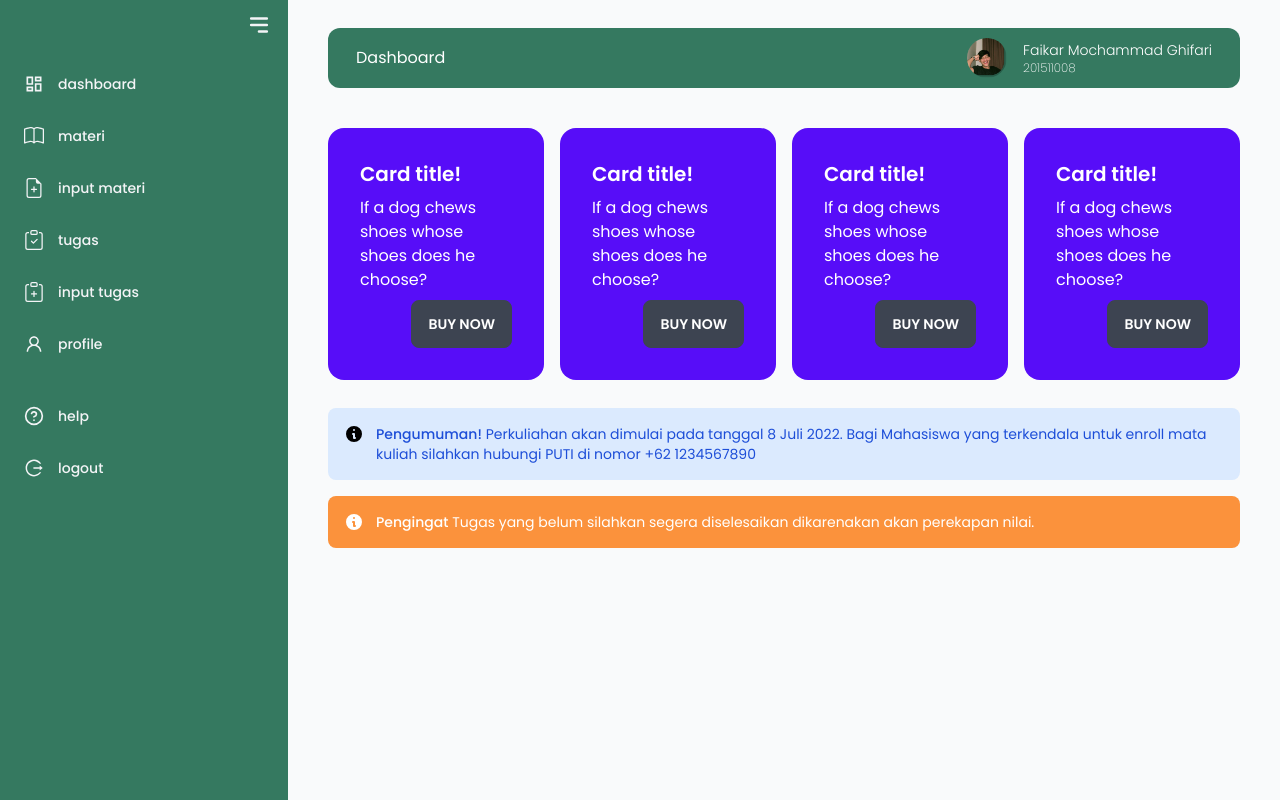
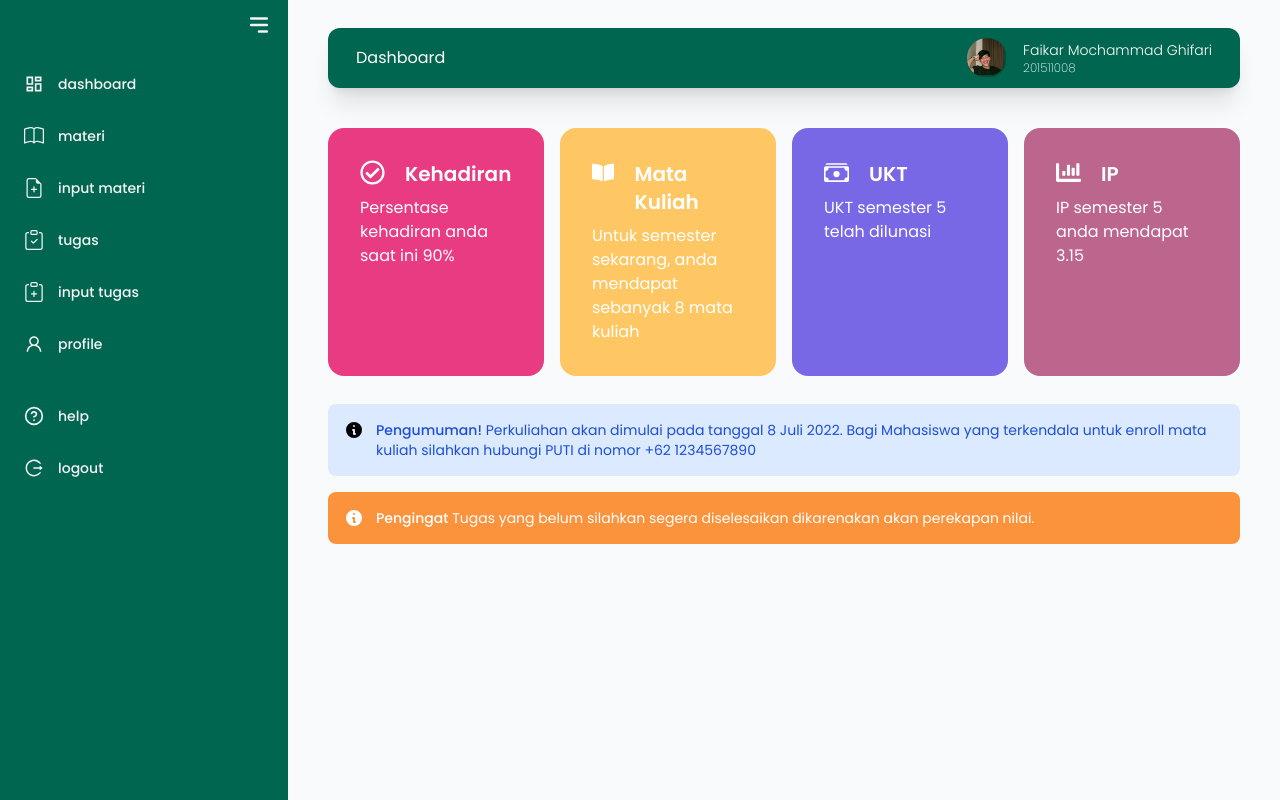
Before and after one commit to faikarmghfr/Leplace-Web, a React (Vite) app in the folder FrontEnd/leplace-webApp/: page / in a window 1280 px wide. Built offline with nearby package versions, Linux system fonts and the light colour scheme.

Commit message:
update update ui

```diff
--- a/FrontEnd/leplace-webApp/index.html
+++ b/FrontEnd/leplace-webApp/index.html
@@ -2,9 +2,9 @@
 <html lang="en">
   <head>
     <meta charset="UTF-8" />
-    <!-- <link rel="icon" type="image/svg+xml" href="/src/favicon.svg" /> -->
+    <link rel="icon" href="/images/fai.png" />
     <meta name="viewport" content="width=device-width, initial-scale=1.0" />
-    <title>Vite App</title>
+    <title>Leplace</title>
   </head>
   <body>
     <div id="root"></div>
--- a/FrontEnd/leplace-webApp/src/components/Header.jsx
+++ b/FrontEnd/leplace-webApp/src/components/Header.jsx
@@ -4,7 +4,7 @@ const Header = (props) => {
   return (
     <>
       <div className="pl-10 pr-10 pt-7">
-        <nav class=" border-gray-200 px-2 md:px-7 rounded-xl py-2.5  bg-[#357960] w-12/12 h-max">
+        <nav class=" border-gray-200 shadow-xl px-2 md:px-7 rounded-xl py-2.5  bg-[#00664F] w-12/12 h-max">
           <div class="container flex flex-wrap items-center justify-between mx-auto">
             <div className="text-white">{props.name}</div>
             <div class="flex items-center md:order-2">
--- a/FrontEnd/leplace-webApp/src/components/Home.jsx
+++ b/FrontEnd/leplace-webApp/src/components/Home.jsx
@@ -31,7 +31,7 @@ const Home = () => {
   return (
     <section className="flex gap-6">
       <div
-        className={`bg-[#357960] min-h-screen ${
+        className={`bg-[#00664F] min-h-screen ${
           open ? "w-72" : "w-16"
         } duration-500 text-gray-100 px-4`}
       >
--- a/FrontEnd/leplace-webApp/src/pages/Dashboard.jsx
+++ b/FrontEnd/leplace-webApp/src/pages/Dashboard.jsx
@@ -1,6 +1,8 @@
 import React from "react";
 import Home from "../components/Home";
 import Header from "../components/Header";
+import { FaRegCheckCircle, FaBookOpen, FaChartBar } from "react-icons/fa";
+import { BsCashStack } from "react-icons/bs";
 
 const Dashboard = () => {
   return (
@@ -11,40 +13,42 @@ const Dashboard = () => {
           <Header name="Dashboard" />
           <div className="flex flex-col pl-10 pr-10 pt-10 w-auto">
             <div class="grid grid-cols-4 gap-4 mb-7">
-              <div className="card w-auto bg-primary text-primary-content">
+              <div className="card w-auto bg-[#E93B81] text-primary-content">
                 <div className="card-body">
-                  <h2 className="card-title">Card title!</h2>
-                  <p>If a dog chews shoes whose shoes does he choose?</p>
-                  <div className="card-actions justify-end">
-                    <button className="btn">Buy Now</button>
+                  <div className="flex align-middle">
+                    <FaRegCheckCircle size={25} />
+                    <h2 className="card-title ml-5">Kehadiran</h2>
                   </div>
+                  <p>Persentase kehadiran anda saat ini 90%</p>
                 </div>
               </div>
-              <div className="card w-auto bg-primary text-primary-content">
+              <div className="card w-auto bg-[#FFC764] text-primary-content">
                 <div className="card-body">
-                  <h2 className="card-title">Card title!</h2>
-                  <p>If a dog chews shoes whose shoes does he choose?</p>
-                  <div className="card-actions justify-end">
-                    <button className="btn">Buy Now</button>
+                  <div className="flex">
+                    <FaBookOpen size={25} />
+                    <h2 className="card-title ml-5">Mata Kuliah</h2>
                   </div>
+                  <p>
+                    Untuk semester sekarang, anda mendapat sebanyak 8 mata kuliah
+                  </p>
                 </div>
               </div>
-              <div className="card w-auto bg-primary text-primary-content">
+              <div className="card w-auto bg-[#7868E6] text-primary-content">
                 <div className="card-body">
-                  <h2 className="card-title">Card title!</h2>
-                  <p>If a dog chews shoes whose shoes does he choose?</p>
-                  <div className="card-actions justify-end">
-                    <button className="btn">Buy Now</button>
+                  <div className="flex">
+                    <BsCashStack size={25} />
+                    <h2 className="card-title ml-5">UKT</h2>
                   </div>
+                  <p>UKT semester 5 telah dilunasi</p>
                 </div>
               </div>
-              <div className="card w-auto bg-primary text-primary-content">
+              <div className="card w-auto bg-[#BC658D] text-primary-content">
                 <div className="card-body">
-                  <h2 className="card-title">Card title!</h2>
-                  <p>If a dog chews shoes whose shoes does he choose?</p>
-                  <div className="card-actions justify-end">
-                    <button className="btn">Buy Now</button>
+                  <div className="flex">
+                    <FaChartBar size={25} />
+                    <h2 className="card-title ml-5">IP</h2>
                   </div>
+                  <p>IP semester 5 anda mendapat 3.15</p>
                 </div>
               </div>
             </div>
--- a/FrontEnd/leplace-webApp/src/pages/Help.jsx
+++ b/FrontEnd/leplace-webApp/src/pages/Help.jsx
@@ -9,7 +9,6 @@ const Help = () => {
         <Home />
         <div className="flex flex-col w-screen">
           <Header name="Help" />
-          <h1>INI HELP</h1>
         </div>
       </div>
     </>
--- a/FrontEnd/leplace-webApp/src/pages/Materi.jsx
+++ b/FrontEnd/leplace-webApp/src/pages/Materi.jsx
@@ -5,11 +5,30 @@ import Header from "../components/Header";
 const Materi = () => {
   return (
     <>
-      <div className="flex">
+      <div className="flex w-screen">
         <Home />
         <div className="flex flex-col w-screen">
           <Header name="Materi" />
-          <div>INI MATERI</div>
+          <div className="gap-4 pl-10 pr-10 pt-10">
+            <div className="card card-side bg-white shadow-lg mb-7">
+              <div>
+                <div className="w-10 h-full bg-[#0ba6ff]" />
+              </div>
+              <div className="card-body">
+                <h2 className="card-title text-[#131313]">
+                  Minggu 1 - Komputer Grafik
+                </h2>
+                <p className="text-base-100">
+                  Click the button to watch on Jetflix app.
+                </p>
+                <div className="card-actions justify-end">
+                  <button className="btn bg-[#0ba6ff] text-white btn-ghost hover:bg-[#0087d5]">
+                    Download
+                  </button>
+                </div>
+              </div>
+            </div>
+          </div>
         </div>
       </div>
     </>
--- a/FrontEnd/leplace-webApp/src/pages/Tugas.jsx
+++ b/FrontEnd/leplace-webApp/src/pages/Tugas.jsx
@@ -1,15 +1,36 @@
 import React from "react";
 import Home from "../components/Home";
 import Header from "../components/Header";
+import { AiOutlineArrowRight } from "react-icons/ai";
 
 const Tugas = () => {
   return (
     <>
-      <div className="flex">
+      <div className="flex w-screen">
         <Home />
         <div className="flex flex-col w-screen">
           <Header name="Tugas" />
-          <div>INI TUGAS</div>
+          <div className="gap-4 pl-10 pr-10 pt-10">
+            <div className="card card-side bg-white shadow-lg mb-7">
+              <div>
+                <div className="w-10 h-full bg-[#FF1F5A]" />
+              </div>
+              <div className="card-body">
+                <h2 className="card-title text-[#131313]">
+                  Tugas Minggu 1 - Komputer Grafik
+                </h2>
+                <p className="text-base-100">
+                  Click the button to watch on Jetflix app.
+                </p>
+                <div className="card-actions justify-end">
+                  <button className="btn btn-ghost text-white bg-[#0ba6ff] hover:bg-[#0087d5] font-medium rounded-lg text-sm px-5 py-2.5 text-center inline-flex items-center mr-2 mb-2">
+                    <p className="mr-2">Details</p>
+                    <AiOutlineArrowRight size={16} />
+                  </button>
+                </div>
+              </div>
+            </div>
+          </div>
         </div>
       </div>
     </>
```
Also changed, not shown: FrontEnd/leplace-webApp/src/pages/Profile.jsx (+49 -1 lines), FrontEnd/leplace-webApp/public/images/number.jpg (added), FrontEnd/leplace-webApp/public/images/profile.jpg (added).
